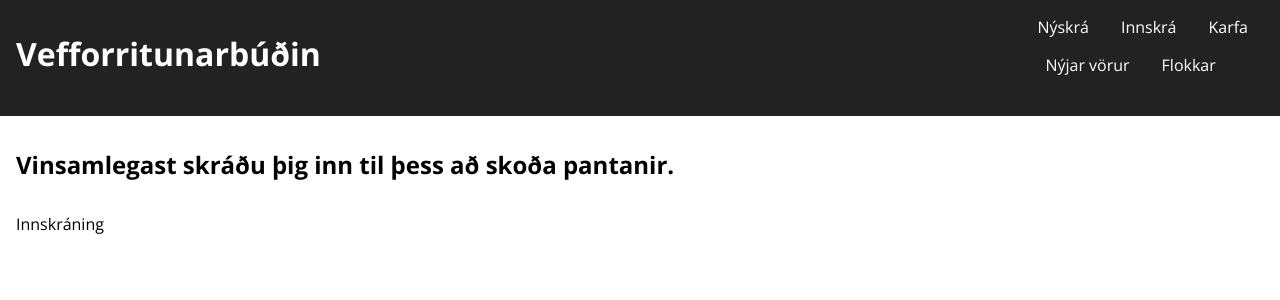
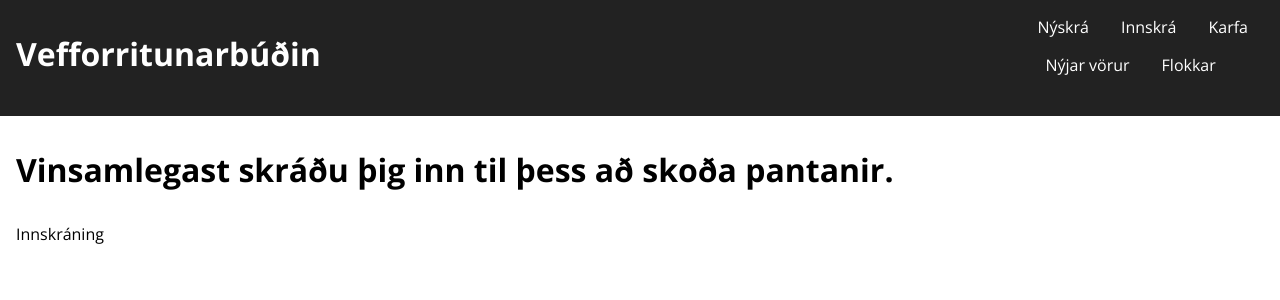
Before and after one commit to bjorgvinhall/Vefforritun2_Hopverkefni2, a React (Create React App) app: page /orders in a window 1280 px wide. Shown: the top 300 px of the page. Built offline with nearby package versions, Linux system fonts and the light colour scheme.

Commit message:
Bara hægt að skoða orders ef maður er skráður inn

```diff
--- a/src/routes/orders/Orders.tsx
+++ b/src/routes/orders/Orders.tsx
@@ -12,7 +12,7 @@ export default function Orders() {
       <Fragment>
         <Helmet title="Pantanir" />
         <div className="cart">
-          <h2>Vinsamlegast skráðu þig inn til þess að skoða pantanir.</h2>
+          <h1>Vinsamlegast skráðu þig inn til þess að skoða pantanir.</h1>
           <Link to="/login" className="register__linkToLogin">Innskráning</Link>
         </div>
       </Fragment>
```
